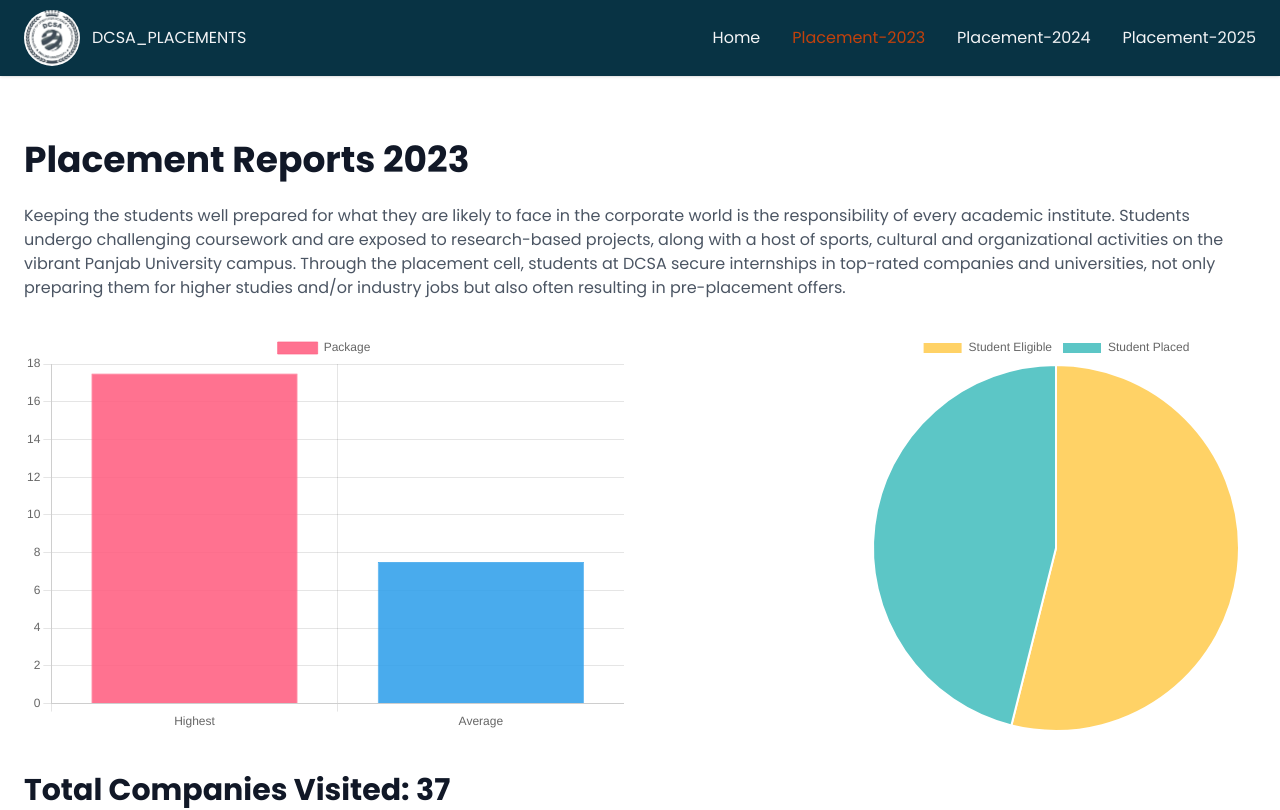
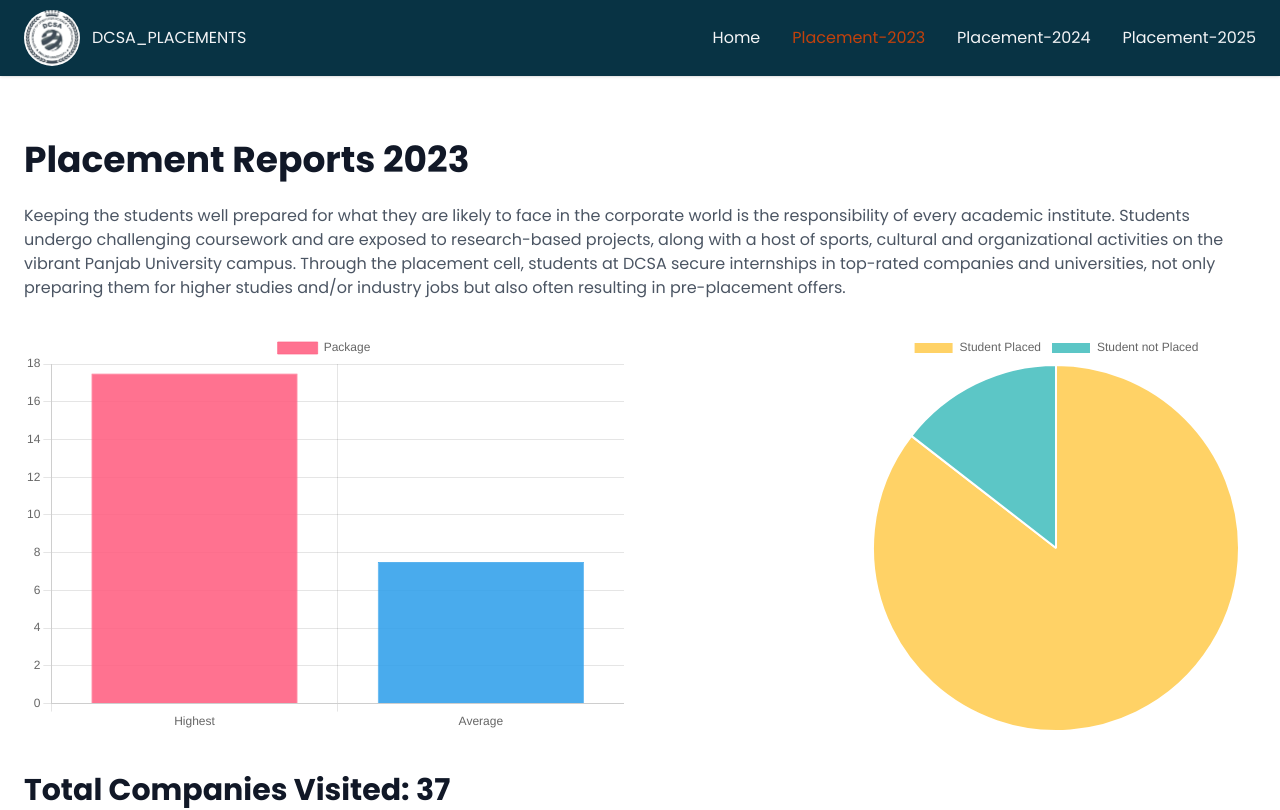
Before and after one commit to TEENA02/DCSA_PLACEMENTS, a React (Vite) app: page /placement_23 in a window 1280 px wide. Shown: the top 810 px of the page. Built offline with nearby package versions, Linux system fonts and the light colour scheme.

Commit message:
changing pie chart

```diff
--- a/Data/Data_23.js
+++ b/Data/Data_23.js
@@ -30,11 +30,11 @@ export const company={
     ]
 }
 export const student={
-    labels:["Student Eligible","Student Placed"],
+    labels:["Student Placed","Student not Placed"],
     datasets:[
         {
-        label:"Total Strength",
-        data:[110,94],
+        label:"Strength",
+        data:[85.5,14.5],
            backgroundColor:["rgba(255,206,86,0.9)",
             "rgba(75,192,192,0.9)",
         ],
--- a/Data/Data_24.js
+++ b/Data/Data_24.js
@@ -30,11 +30,11 @@ export const company={
     ]
 }
 export const student={
-    labels:["Student Eligible","Student Placed"],
+    labels:["Student Placed","Student not Placed"],
     datasets:[
         {
-        label:"Total Strength",
-        data:[185,108],
+        label:"Strength",
+        data:[60,40],
            backgroundColor:["rgba(255,206,86,0.9)",
             "rgba(75,192,192,0.9)",
         ],
```
